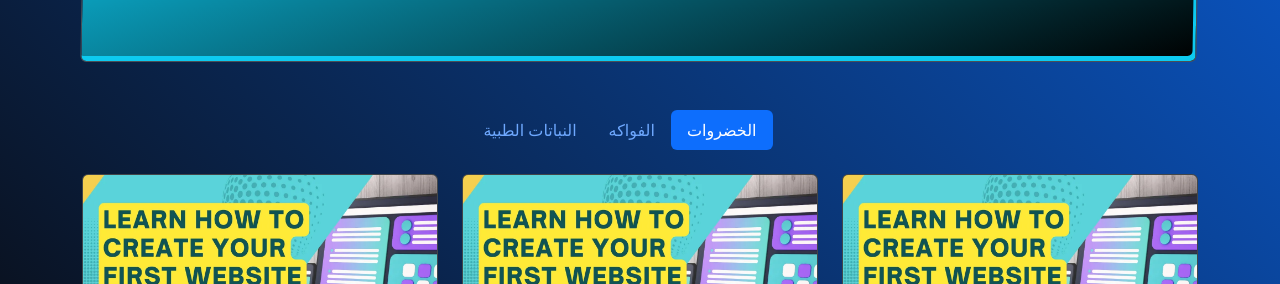
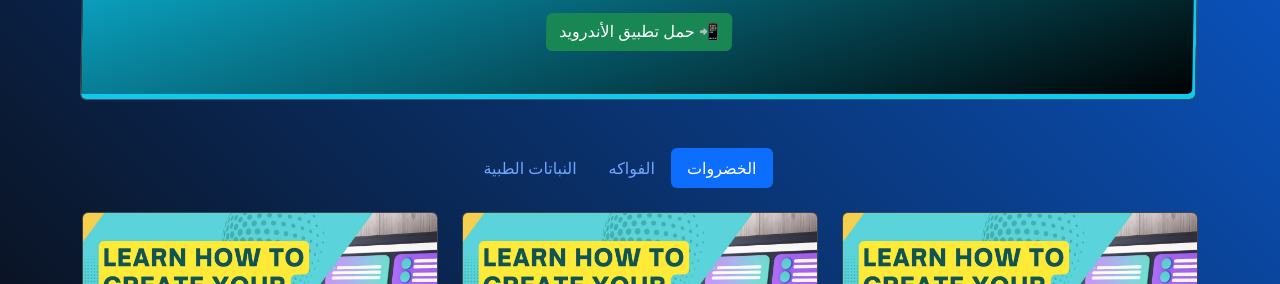
Before and after one commit to AI8V/ai8v, a plain HTML site: page index.html in a window 1280 px wide. Shown: the part 816-1100 px from the top of the page. Drawn offline with Linux system fonts and the light colour scheme; a web font is replaced by a local one.

Commit message:
Update index.html

```diff
--- a/index.html
+++ b/index.html
@@ -164,6 +164,7 @@
             <div class="text-center bg-primary bg-opacity-25 border rounded mb-5 pb-5" id="products" style="background: linear-gradient(-18deg, black, var(--bs-info) 100%);border-radius: 50px;border-style: outset;box-shadow: inset -3px -5px var(--bs-info);font-family: 'Cairo', sans-serif;transform: rotate(0deg) skew(-1deg);">
                 <h2 class="section-title py-5 pt-5 pb-0">كتالوج المنتجات</h2>
                 <p class="lead">تصفح مجموعتنا المتنوعة من المنتجات الزراعية</p>
+                <a class="btn btn-success" href="https://github.com/AI8V/my-website/raw/main/Eight-Vegetables.apk" download> 📲 حمل تطبيق الأندرويد</a>
             </div>
             <ul class="nav nav-pills justify-content-center mb-4" id="products-tab" role="tablist">
                 <li class="nav-item" role="presentation"><button class="active nav-link" id="vegetables-tab" data-bs-toggle="pill" data-bs-target="#vegetables" type="button" role="tab">الخضروات</button></li>
```
